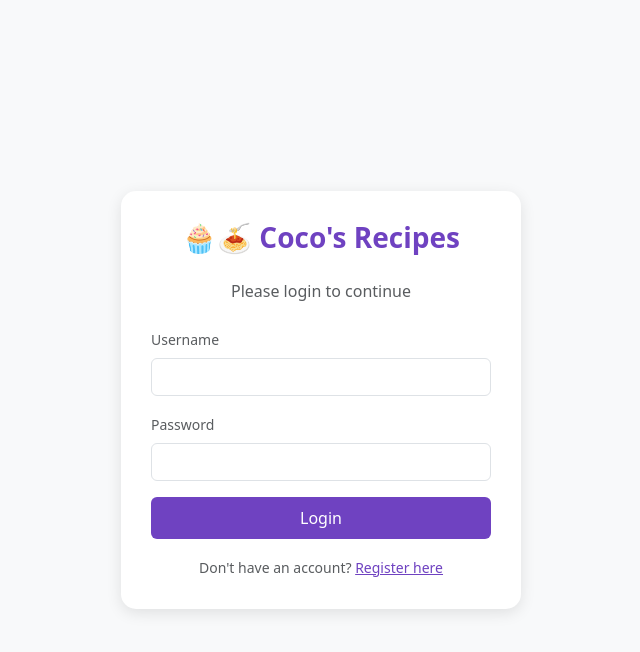
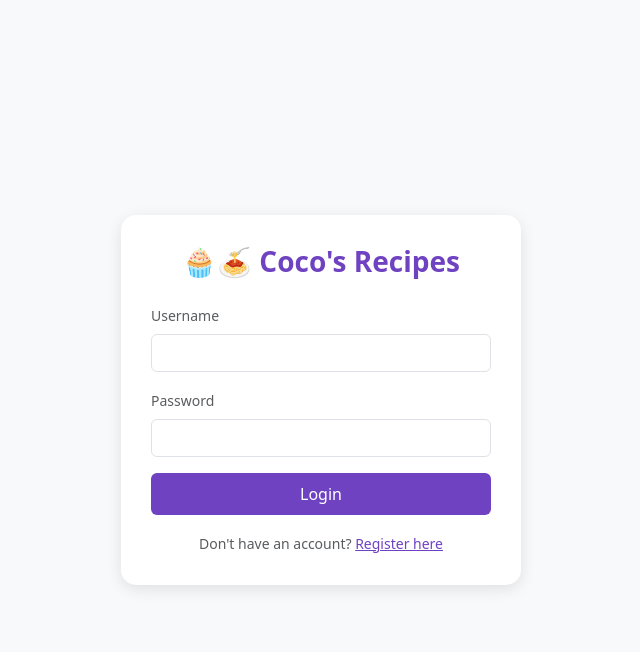
Before and after one commit to subhalakshmisubhi/Coco-s-Recipes, a Flask app: page /login in a window 1280 px wide. Shown: the top 652 px of the page, without its empty margins (319-959 px from the left). Run offline with Flask 3, Linux system fonts and the light colour scheme.

Commit message:
Refactor login page styles and structure

```diff
--- a/templates/login.html
+++ b/templates/login.html
@@ -2,26 +2,19 @@
 <html lang="en">
 <head>
     <meta charset="UTF-8">
-    <meta name="viewport" content="width=device-width, initial-scale=1.0">
     <title>Login - Coco's Recipes</title>
     <link href="https://cdn.jsdelivr.net/npm/bootstrap@5.3.0/dist/css/bootstrap.min.css" rel="stylesheet">
     <style>
         body { background-color: #f8f9fa; height: 100vh; display: flex; align-items: center; justify-content: center; }
-        .login-card { max-width: 400px; width: 100%; padding: 30px; border-radius: 15px; box-shadow: 0 4px 15px rgba(0,0,0,0.1); background: white; }
+        .card-box { max-width: 400px; width: 100%; padding: 30px; border-radius: 15px; background: white; box-shadow: 0 4px 15px rgba(0,0,0,0.1); }
         .btn-purple { background-color: #6f42c1; color: white; }
         .btn-purple:hover { background-color: #5a3298; color: white; }
     </style>
 </head>
 <body>
-
-    <div class="login-card">
+    <div class="card-box">
         <h3 class="text-center fw-bold mb-4" style="color: #6f42c1;">🧁🍝 Coco's Recipes</h3>
-        <p class="text-center text-muted mb-4">Please login to continue</p>
-
-        {% if error %}
-            <div class="alert alert-danger py-2 text-center small">{{ error }}</div>
-        {% endif %}
-
+        {% if error %}<div class="alert alert-danger py-2 text-center small">{{ error }}</div>{% endif %}
         <form method="POST">
             <div class="mb-3">
                 <label class="form-label text-muted small">Username</label>
@@ -33,11 +26,9 @@
             </div>
             <button type="submit" class="btn btn-purple w-100 py-2 mb-3">Login</button>
         </form>
-
         <div class="text-center">
             <small class="text-muted">Don't have an account? <a href="{{ url_for('register') }}" style="color: #6f42c1;">Register here</a></small>
         </div>
     </div>
-
 </body>
 </html>
```
